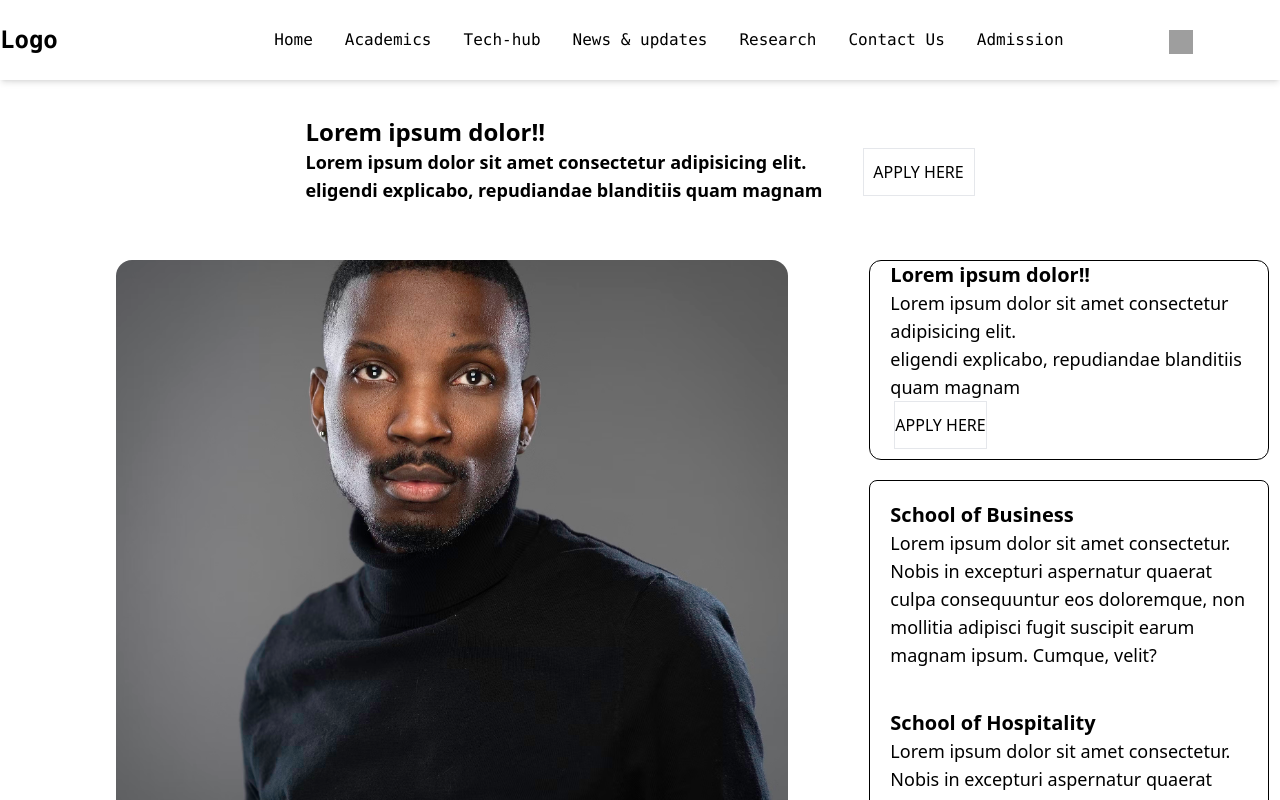
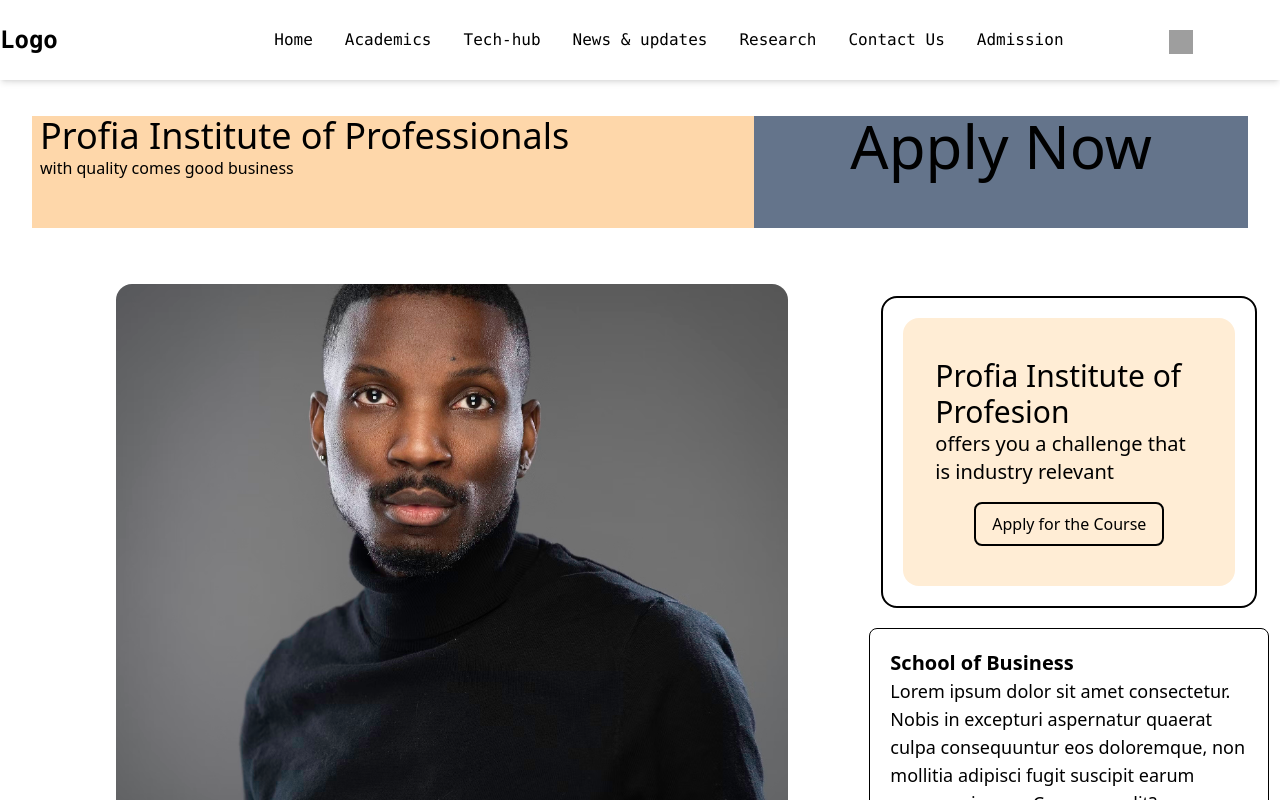
Before and after one commit to ProfiaInstitute/profia-institute, a Vue app in the folder app/: page /academics in a window 1280 px wide. Shown: the top 800 px of the page. Built offline with nearby package versions, Linux system fonts and the light colour scheme; grey boxes are pictures that could not be loaded.

Commit message:
call to action

```diff
--- a/app/src/components/Academics_SOB.vue
+++ b/app/src/components/Academics_SOB.vue
@@ -2,18 +2,9 @@
   <section class="max-w-7xl mx-auto py-5 mt-24">
     <div class="">
       <div class="flex flex-row justify-center items-center">
-        <div>
-          <h1 class="text-2xl font-semibold">Lorem ipsum dolor!!</h1>
-          <h2 class="text-lg font-semibold">
-            Lorem ipsum dolor sit amet consectetur adipisicing elit.<br />
-            eligendi explicabo, repudiandae blanditiis quam magnam
-          </h2>
-        </div>
-        <input
-          class="mt-6 ml-10 border w-28 h-12"
-          type="button"
-          value="APPLY HERE"
-        />
+
+        <CallToActionProfia/>
+
       </div>
       <div class="grid grid-cols-12 gap-10 mt-10">
         <div class="col-span-8 mx-auto">
@@ -39,18 +30,8 @@
           </div>
         </div>
         <div class="col-span-4 mx-auto space-y-5 my-4 ">
-          <div class="border border-black w-[400px] h-[200px] rounded-xl px-5">
-            <h1 class="text-xl font-semibold">Lorem ipsum dolor!!</h1>
-            <h2 class="text-lg ">
-              Lorem ipsum dolor sit amet consectetur adipisicing elit.<br />
-              eligendi explicabo, repudiandae blanditiis quam magnam
-            </h2>
-            <input
-              class="ml-1 border w-18 h-12"
-              type="button"
-              value="APPLY HERE"
-            />
-          </div>
+          <CallToActionSOB/>
+
           <div class="border border-black rounded-lg w-[400px] h-[600px] px-5 space-y-5">
             <div class="py-5">
               <h1 class="text-xl font-semibold">School of Business</h1>
@@ -79,4 +60,8 @@
   </section>
 </template>
 <style scoped></style>
-<script setup></script>
+<script setup>
+  import CallToActionAcademic from './CallToActionAcademic.vue';
+import CallToActionProfia from './CallToActionProfia.vue';
+  import CallToActionSOB from './CallToActionSOB.vue';
+</script>
--- /dev/null
+++ b/app/src/components/CallToActionAcademic.vue
@@ -0,0 +1,5 @@
+<template>
+    <div class="flex justify-center py-5 px-48 border-black border-4 rounded-xl w-full">
+        <p class="text-lg text-black-500 text-5xl font-bold">Lets go</p>
+    </div>
+</template>
--- /dev/null
+++ b/app/src/components/CallToActionProfia.vue
@@ -0,0 +1,11 @@
+<template>
+    <div class=" w-full h-28 bg-orange-200 flex justify-between   py-0 border-0">
+        <div class="ml-2">
+            <h3 class="text-4xl">Profia Institute of Professionals</h3>
+            <p >with quality comes good business</p>
+        </div>
+        <div class="text-6xl px-24 justify-center items-center bg-slate-500 text-center">
+            Apply Now
+        </div>
+    </div>
+</template>
--- /dev/null
+++ b/app/src/components/CallToActionSOB.vue
@@ -0,0 +1,16 @@
+<template>
+  <div class="p-5 rounded-2xl m-3 border-2 border-black">
+    <div class="bg-orange-100 px-8 py-10 text-left rounded-2xl">
+      <h4 class="text-3xl">Profia Institute of Profesion</h4>
+      <p class="text-xl">offers you a challenge that is industry relevant</p>
+      <div class="flex justify-center mt-2">
+        <button
+          class="flex items-center justify-center border-2 border-black py-2 px-4 rounded-lg mt-2"
+          type="button"
+        >
+          Apply for the Course
+        </button>
+      </div>
+    </div>
+  </div>
+</template>
```
